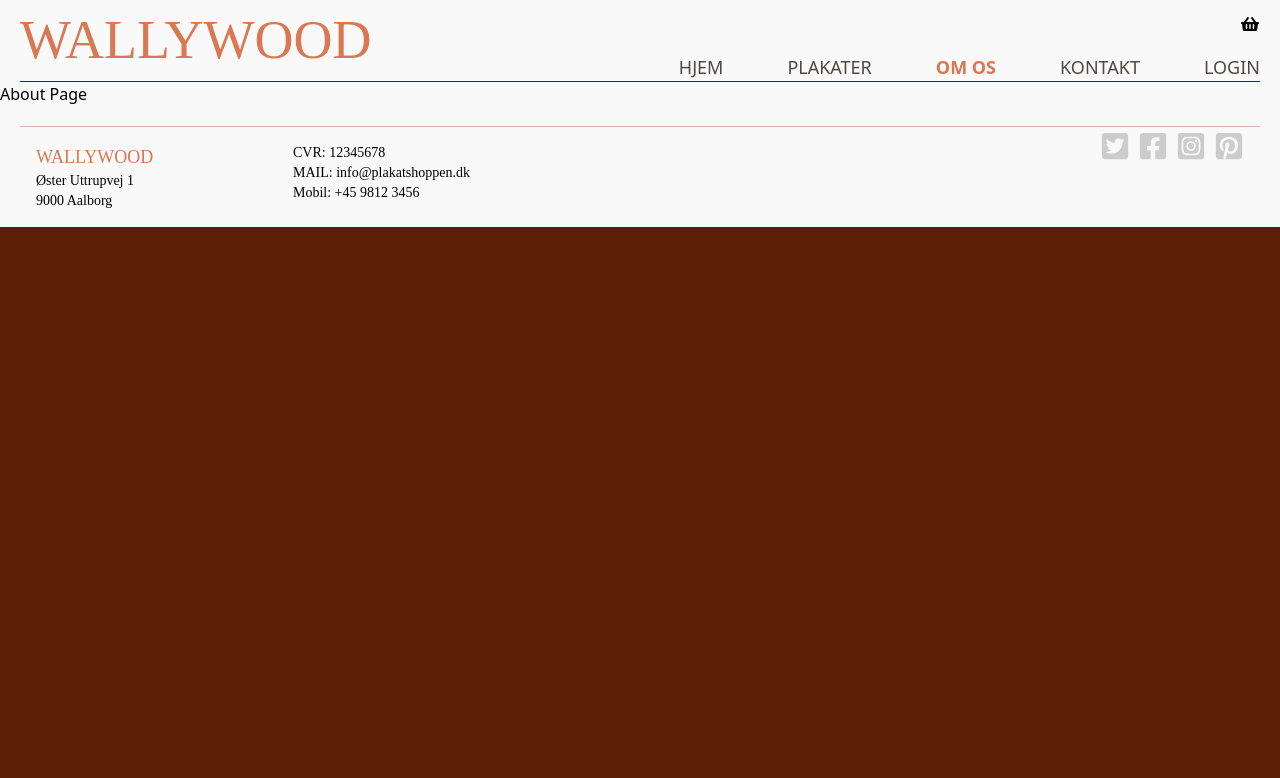
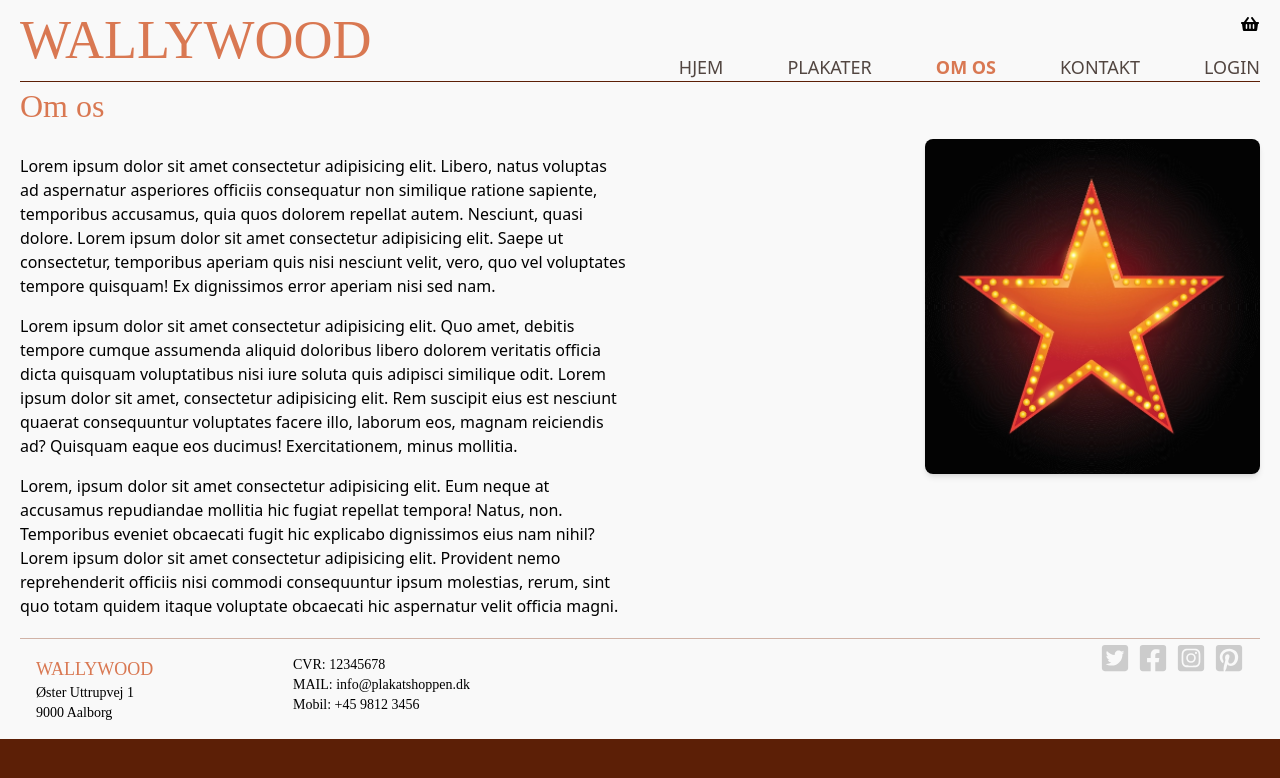
Before and after one commit to BeastTheNinja/WollyWood_DB_TSX, a React (Vite) app in the folder frontend/: page /Om-os in a window 1280 px wide. Shown: the top 778 px of the page. Built offline with nearby package versions, Linux system fonts and the light colour scheme.

Commit message:
created About us page

```diff
--- /dev/null
+++ b/frontend/src/components/pages/AboutUsComponent/FigureCard.tsx
@@ -0,0 +1,24 @@
+export const FigureCard = () => {
+
+
+    return (
+
+        <>
+            <div className="space-y-4">
+                <p>
+                    Lorem ipsum dolor sit amet consectetur adipisicing elit. Libero, natus voluptas ad aspernatur asperiores officiis consequatur non similique ratione sapiente, temporibus accusamus, quia quos dolorem repellat autem. Nesciunt, quasi dolore.
+                    Lorem ipsum dolor sit amet consectetur adipisicing elit. Saepe ut consectetur, temporibus aperiam quis nisi nesciunt velit, vero, quo vel voluptates tempore quisquam! Ex dignissimos error aperiam nisi sed nam.
+                </p>
+                <p>
+                    Lorem ipsum dolor sit amet consectetur adipisicing elit. Quo amet, debitis tempore cumque assumenda aliquid doloribus libero dolorem veritatis officia dicta quisquam voluptatibus nisi iure soluta quis adipisci similique odit.
+                    Lorem ipsum dolor sit amet, consectetur adipisicing elit. Rem suscipit eius est nesciunt quaerat consequuntur voluptates facere illo, laborum eos, magnam reiciendis ad? Quisquam eaque eos ducimus! Exercitationem, minus mollitia.
+                </p>
+                <p>
+                    Lorem, ipsum dolor sit amet consectetur adipisicing elit. Eum neque at accusamus repudiandae mollitia hic fugiat repellat tempora! Natus, non. Temporibus eveniet obcaecati fugit hic explicabo dignissimos eius nam nihil?
+                    Lorem ipsum dolor sit amet consectetur adipisicing elit. Provident nemo reprehenderit officiis nisi commodi consequuntur ipsum molestias, rerum, sint quo totam quidem itaque voluptate obcaecati hic aspernatur velit officia magni.
+                </p>
+            </div>
+
+        </>
+    )
+}
--- a/frontend/src/pages/AboutUsView.tsx
+++ b/frontend/src/pages/AboutUsView.tsx
@@ -0,0 +1,22 @@
+import { FigureCard } from "../components/pages/AboutUsComponent/FigureCard"
+import Stjerne from '../assets/images/StjerneBilledeOmOs.png'
+export const AboutUsView = () => {
+
+    return (
+        <>
+            <h2 className="text-[#D97852] text-[32px] font-[TitilliumWeb] mb-6 ml-5">Om os</h2>
+            <figure className="flex gap-6 ml-5 mr-5 relative">
+                <div className="flex-1">
+                    <FigureCard />
+                </div>
+                <div className="flex-1 flex justify-end items-center relative -top-20 my-auto">
+                    <img
+                        src={Stjerne}
+                        alt="Om WollyWood"
+                        className="w-83.75 h-83.75 rounded-lg shadow-md"
+                    />
+                </div>
+            </figure>
+        </>
+    )
+}
--- a/frontend/src/router/Routes.tsx
+++ b/frontend/src/router/Routes.tsx
@@ -3,6 +3,7 @@ import { HomeView } from "../pages/HomeView"
 import { Layout } from "../Layout/Layout"
 import { ContactView } from "../pages/ContactView"
 import { Posters } from "../pages/Posters"
+import { AboutUsView } from "../pages/AboutUsView"
 
 export const Routing = () => {
     return (
@@ -12,7 +13,7 @@ export const Routing = () => {
                 <Routes>
                     <Route element={<Layout />}>
                         <Route index element={<HomeView />} />
-                        <Route path="/Om-os" element={<div>About Page</div>} />
+                        <Route path="/Om-os" element={<AboutUsView />} />
                         <Route path="/Plakater" element={<Posters />} />
                         <Route path="/Kontakt" element={<ContactView />} />
                         <Route path="/login" element={<div>Login Page</div>} />
```
Also changed, not shown: frontend/src/assets/images/StjerneBilledeOmOs.PNG (added).
